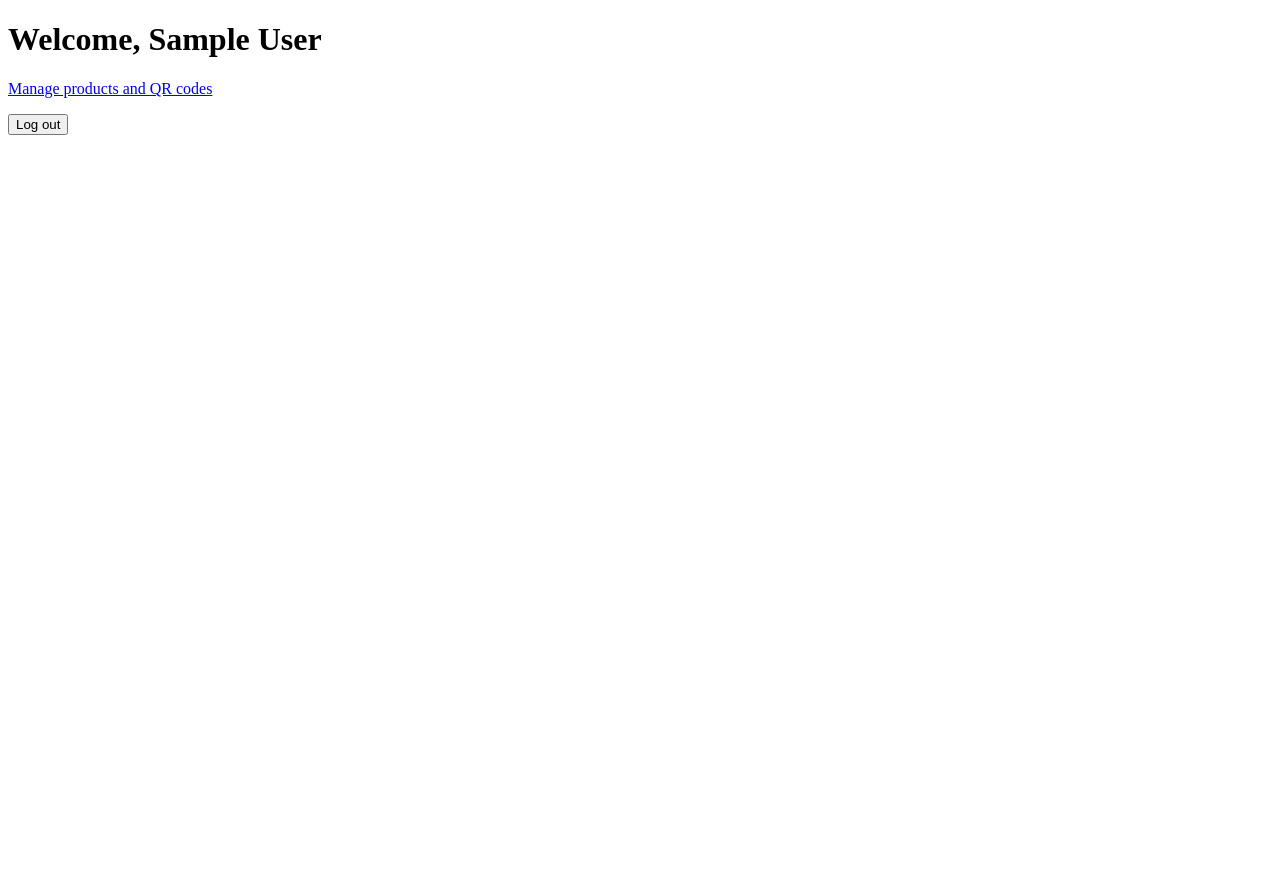
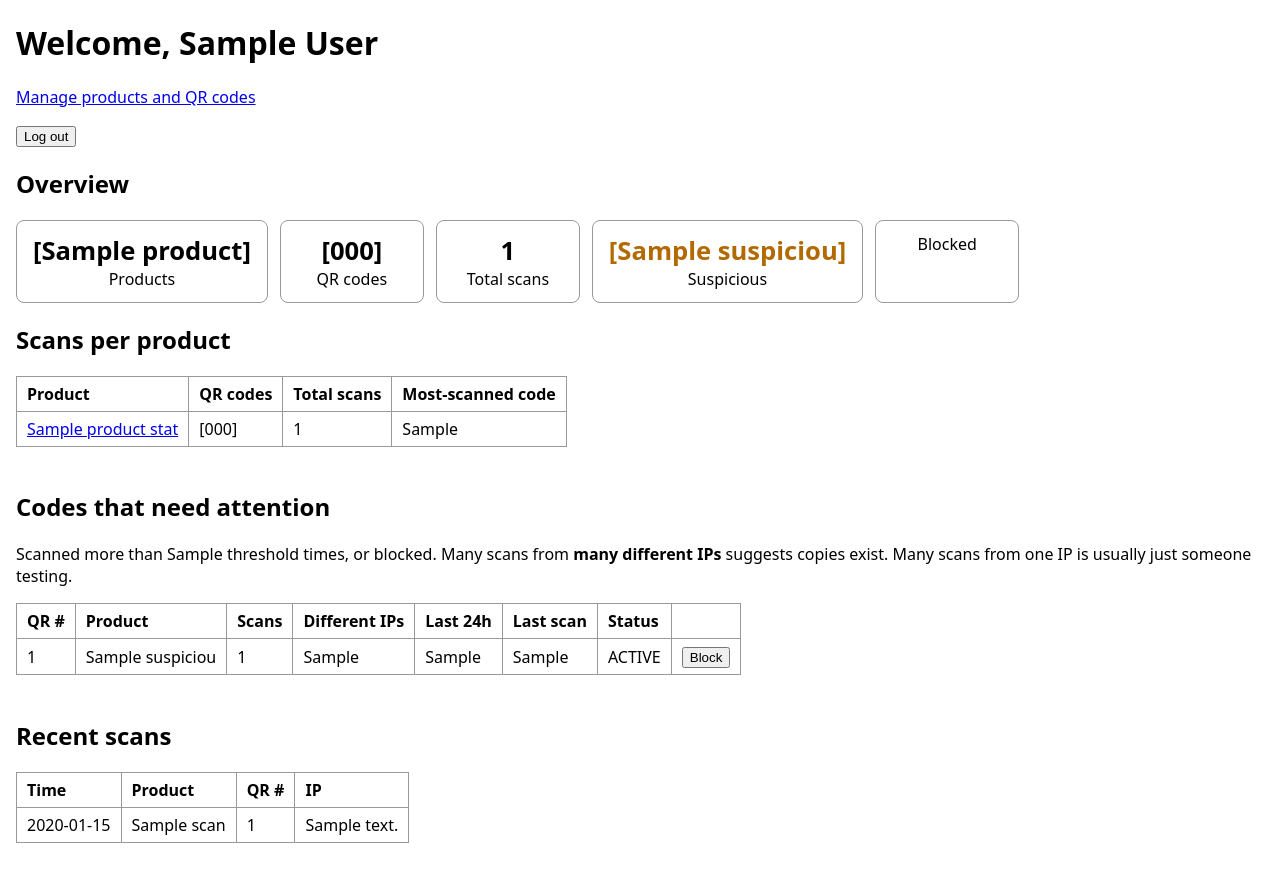
Before and after one commit to shh-x/fakeproductdetector, a Java web app: template src/main/webapp/WEB-INF/views/dashboard.jsp in a window 1280 px wide. Before the commit the page ends 135 px from the top, so only its background shows below. Run offline with Tomcat 11, a stand-in JSP engine, Linux system fonts and the light colour scheme; the visitor is signed in with stand-in values (Sample User, id 1); the template is opened without the code that fills it: most values are stand-ins (such as "Sample title", 1, 10 or a date in 2020).

Commit message:
feat(view): add fraud dashboard page and CSRF fields in forms

```diff
--- a/src/main/webapp/WEB-INF/views/dashboard.jsp
+++ b/src/main/webapp/WEB-INF/views/dashboard.jsp
@@ -3,12 +3,100 @@
 <!DOCTYPE html>
 <html>
 <head><meta charset="UTF-8"><meta name="viewport" content="width=device-width, initial-scale=1">
-<title>Dashboard</title></head>
+<title>Dashboard</title>
+<style>
+  body { font-family: system-ui, sans-serif; margin: 16px; }
+  .cards { display:flex; flex-wrap:wrap; gap:12px; }
+  .stat { border:1px solid #999; border-radius:8px; padding:12px 16px; min-width:110px; text-align:center; }
+  .stat b { font-size:1.6rem; display:block; }
+  .stat.warn b { color:#b26a00; }
+  .stat.bad b { color:#b00020; }
+  table { border-collapse:collapse; margin-bottom:24px; }
+  th, td { border:1px solid #999; padding:6px 10px; text-align:left; }
+  .wrap { overflow-x:auto; }
+</style></head>
 <body>
   <h1>Welcome, <c:out value="${sessionScope.companyName}"/></h1>
   <p><a href="${pageContext.request.contextPath}/manufacturer/products">Manage products and QR codes</a></p>
   <form method="post" action="${pageContext.request.contextPath}/logout">
     <button type="submit">Log out</button>
   </form>
+
+  <c:if test="${not empty error}"><p style="color:red"><c:out value="${error}"/></p></c:if>
+  <c:if test="${not empty param.updated}"><p style="color:green">Code <c:out value="${param.updated}"/>ed.</p></c:if>
+
+  <h2>Overview</h2>
+  <div class="cards">
+    <div class="stat"><b>${summary.products}</b>Products</div>
+    <div class="stat"><b>${summary.qrCodes}</b>QR codes</div>
+    <div class="stat"><b>${summary.totalScans}</b>Total scans</div>
+    <div class="stat warn"><b>${summary.suspicious}</b>Suspicious</div>
+    <div class="stat bad"><b>${summary.blocked}</b>Blocked</div>
+  </div>
+
+  <h2>Scans per product</h2>
+  <c:choose>
+    <c:when test="${empty productStats}"><p>No products yet.</p></c:when>
+    <c:otherwise>
+      <div class="wrap"><table>
+        <tr><th>Product</th><th>QR codes</th><th>Total scans</th><th>Most-scanned code</th></tr>
+        <c:forEach var="s" items="${productStats}">
+          <tr>
+            <td><a href="${pageContext.request.contextPath}/manufacturer/product?id=${s.productId}"><c:out value="${s.name}"/></a></td>
+            <td>${s.qrCodes}</td><td>${s.totalScans}</td><td>${s.maxScans}</td>
+          </tr>
+        </c:forEach>
+      </table></div>
+    </c:otherwise>
+  </c:choose>
+
+  <h2>Codes that need attention</h2>
+  <p>Scanned more than ${threshold} times, or blocked. Many scans from <b>many different IPs</b> suggests copies exist.
+     Many scans from one IP is usually just someone testing.</p>
+  <c:choose>
+    <c:when test="${empty suspicious}"><p>Nothing suspicious right now.</p></c:when>
+    <c:otherwise>
+      <div class="wrap"><table>
+        <tr><th>QR #</th><th>Product</th><th>Scans</th><th>Different IPs</th><th>Last 24h</th><th>Last scan</th><th>Status</th><th></th></tr>
+        <c:forEach var="s" items="${suspicious}">
+          <tr>
+            <td>${s.qrId}</td>
+            <td><c:out value="${s.productName}"/></td>
+            <td>${s.scanCount}</td><td>${s.distinctIps}</td><td>${s.last24h}</td>
+            <td><c:out value="${s.lastScan}"/></td>
+            <td><c:out value="${s.blocked ? 'BLOCKED' : 'ACTIVE'}"/></td>
+            <td>
+              <form method="post" action="${pageContext.request.contextPath}/manufacturer/qr-status">
+                <input type="hidden" name="id" value="${s.qrId}">
+                <input type="hidden" name="action" value="${s.blocked ? 'unblock' : 'block'}">
+                <input type="hidden" name="csrf" value="<c:out value='${sessionScope.csrfToken}'/>">
+                <button type="submit">${s.blocked ? 'Unblock' : 'Block'}</button>
+              </form>
+            </td>
+          </tr>
+        </c:forEach>
+      </table></div>
+    </c:otherwise>
+  </c:choose>
+
+  <h2>Recent scans</h2>
+  <c:choose>
+    <c:when test="${empty recentScans}">
+      <p>No scans yet.</p>
+    </c:when>
+    <c:otherwise>
+      <div class="wrap"><table>
+        <tr><th>Time</th><th>Product</th><th>QR #</th><th>IP</th></tr>
+        <c:forEach var="r" items="${recentScans}">
+          <tr>
+            <td><c:out value="${r.scannedAt}"/></td>
+            <td><c:out value="${r.productName}"/></td>
+            <td>${r.qrId}</td>
+            <td><c:out value="${r.ipAddress}"/></td>
+          </tr>
+        </c:forEach>
+      </table></div>
+    </c:otherwise>
+  </c:choose>
 </body>
 </html>
--- a/src/main/webapp/WEB-INF/views/product-detail.jsp
+++ b/src/main/webapp/WEB-INF/views/product-detail.jsp
@@ -22,6 +22,7 @@
     <form method="post" action="${pageContext.request.contextPath}/manufacturer/product?id=${product.productId}">
       <label>How many QR codes? <input type="number" name="count" min="1" max="100" value="10" required></label>
       <button type="submit">Generate</button>
+      <input type="hidden" name="csrf" value="<c:out value='${sessionScope.csrfToken}'/>">
     </form>
     <p><button onclick="window.print()">Print this page</button></p>
   </div>
--- a/src/main/webapp/WEB-INF/views/products.jsp
+++ b/src/main/webapp/WEB-INF/views/products.jsp
@@ -18,6 +18,7 @@
     <p><label>Price<br><input type="number" name="price" step="0.01" min="0.01" value="<c:out value='${price}'/>" required></label></p>
     <p><label>Manufacture date (optional)<br><input type="date" name="date" value="<c:out value='${date}'/>"></label></p>
     <button type="submit">Add product</button>
+    <input type="hidden" name="csrf" value="<c:out value='${sessionScope.csrfToken}'/>">
   </form>
 
   <h2>Your products</h2>
--- a/src/main/webapp/css/scan.css
+++ b/src/main/webapp/css/scan.css
@@ -8,3 +8,6 @@ main { max-width: 480px; margin: 0 auto; padding: 16px; }
 #result.warn { background: #b26a00; }
 #result.bad  { background: #b00020; }
 #result button { font-size: 1rem; padding: 10px 16px; margin-top: 12px; }
+[hidden] {
+  display: none !important;
+}
```
